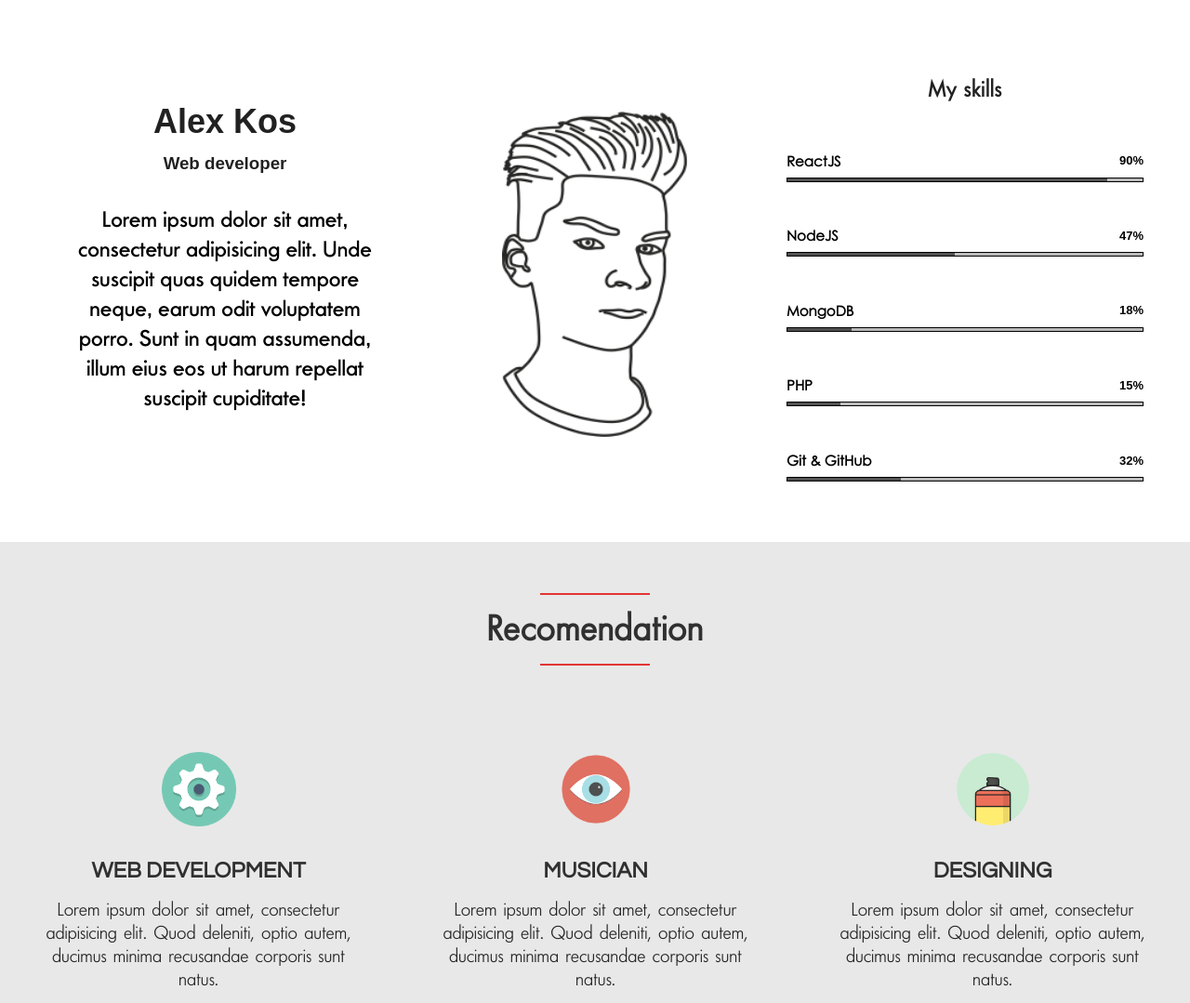
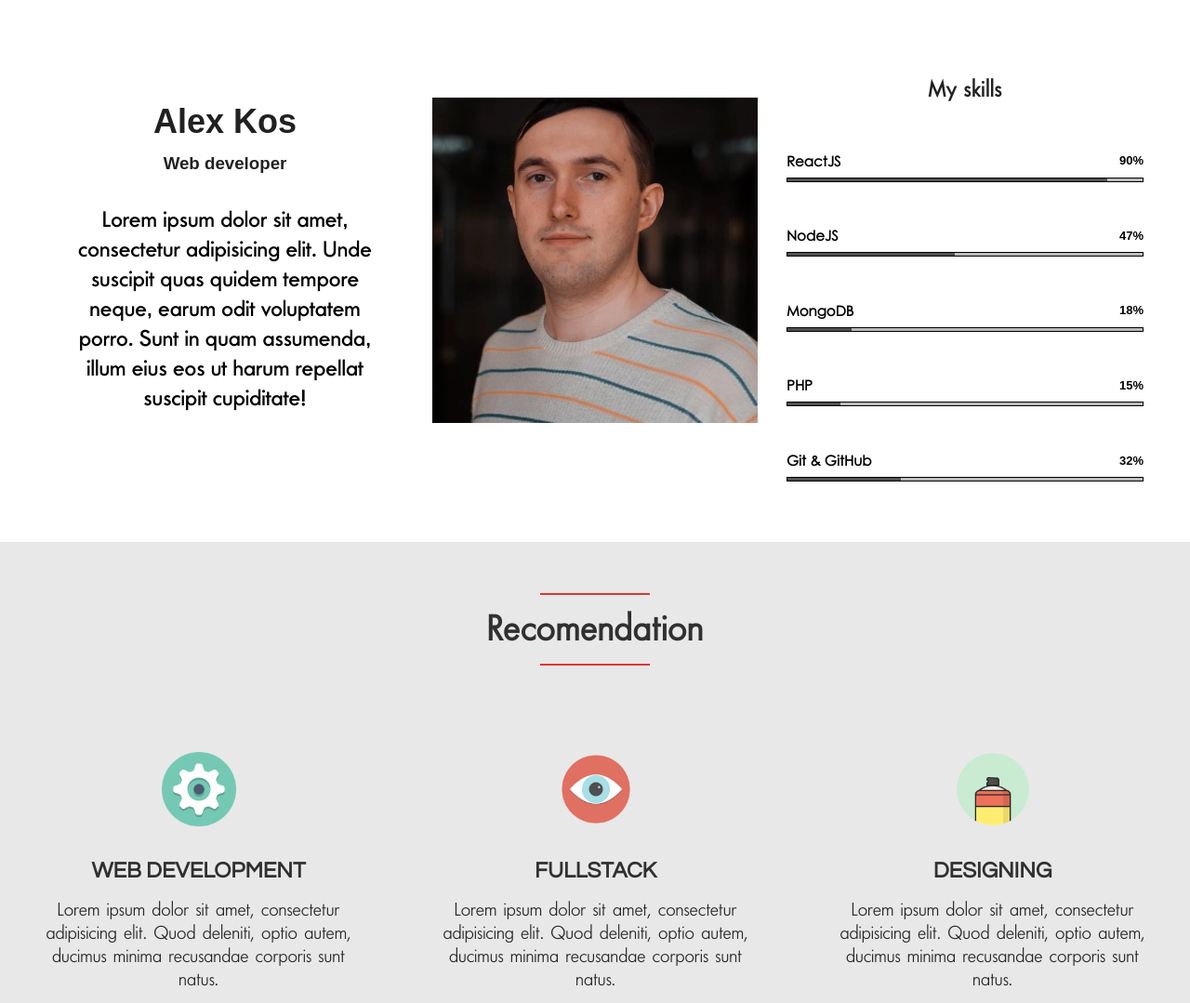
Before and after one commit to alexkos971/portfolio, a plain HTML site: page index.html in a window 1280 px wide. Shown: the part 800-1879 px from the top of the page at 93% size. Drawn offline with nearby package versions, Linux system fonts and the light colour scheme; files whose address does not match are found by name.

Commit message:
change avatar

```diff
--- a/index.html
+++ b/index.html
@@ -112,7 +112,7 @@
 			</div>
 
 
-			<img src="image\self-2.png">
+			<img src="image\avatar_2.jpg">
 
 
 			<div class="skills">
@@ -197,7 +197,7 @@
 
 				<div class="slide">
 					<img src="image\eye.png">
-					<h2>MUSICIAN</h2>
+					<h2>FULLSTACK</h2>
 					<p>Lorem ipsum dolor sit amet, consectetur adipisicing elit. Quod deleniti, optio autem, ducimus minima recusandae corporis sunt natus.</p>
 				</div>
 
--- a/style.css
+++ b/style.css
@@ -536,8 +536,8 @@ content {
 
 .about-me img {
 	position: relative;
-	top: 120px;
-	width: 200px;
+	top: 105px;
+	width: auto;
 	height: 350px;
 	-webkit-filter: brightness(.9);
 }
```
Also changed, not shown: image/avatar_2.jpg (added).
